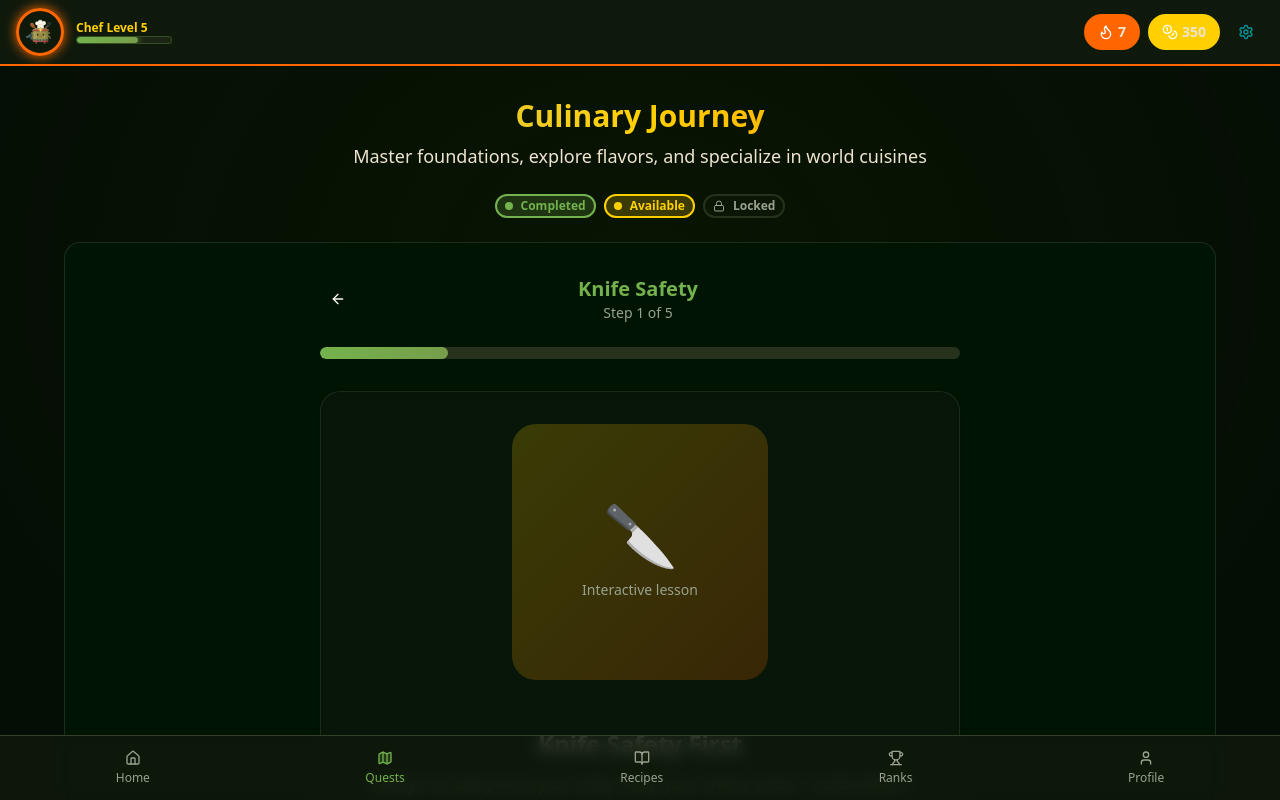
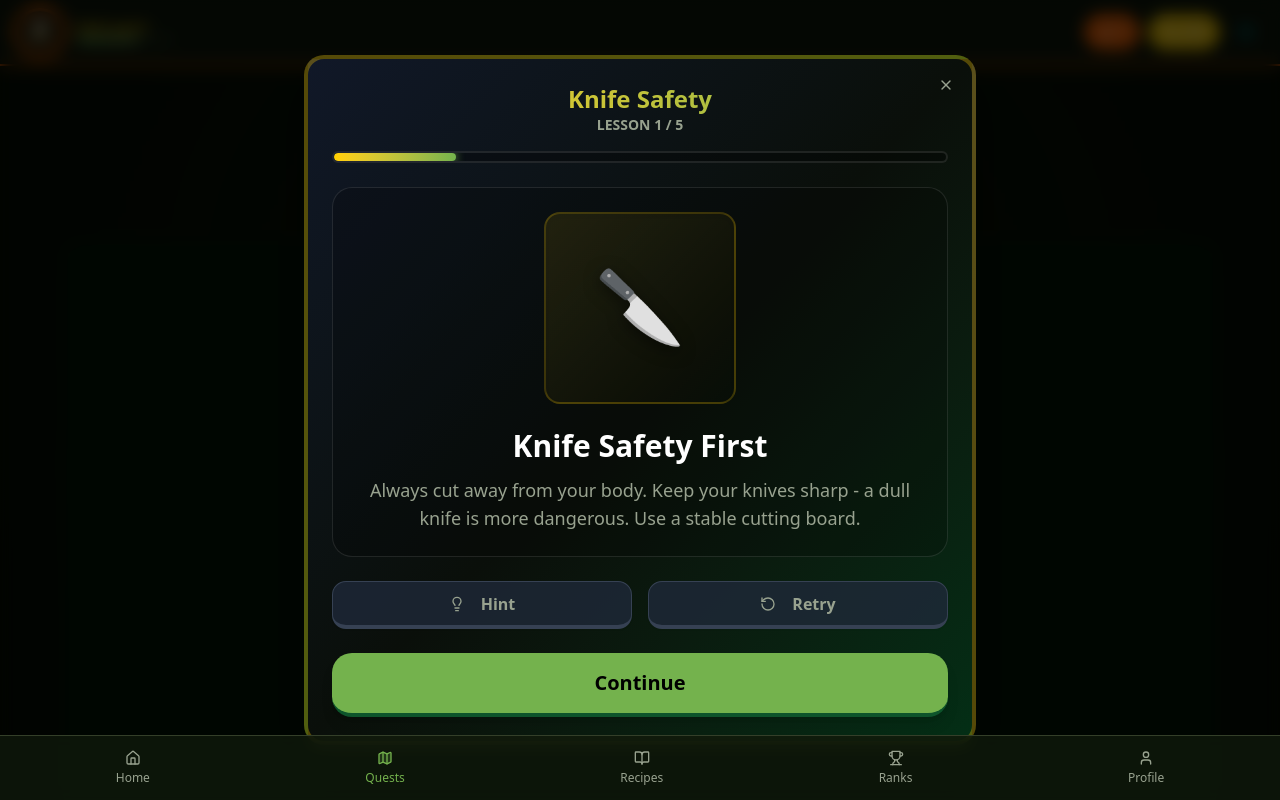
Before and after one commit to NiklasDob/cookquest, a Next.js app: page / in a window 1280 px wide. Both pictures are taken after a click on the button "Knife Safety". Shown: the top 800 px of the page. Built offline with nearby package versions, Linux system fonts and the light colour scheme; no server answers.

Commit message:
Lesson card now looks better but still having a bit of trouble with resizing and the viewport changing in the quest map

```diff
--- a/components/lesson-screen.tsx
+++ b/components/lesson-screen.tsx
@@ -2,8 +2,9 @@
 
 import { Button } from "@/components/ui/button"
 import { Card } from "@/components/ui/card"
-import { ArrowLeft, Lightbulb, RotateCcw } from "lucide-react"
+import { X } from "lucide-react"
 import { useState } from "react"
+import { LessonContent } from "./lesson-content" // We'll extract the content logic for cleanliness
 
 interface LessonScreenProps {
   lesson: {
@@ -19,140 +20,123 @@ export function LessonScreen({ lesson, onComplete, onBack }: LessonScreenProps)
   const totalSteps = 5
 
   const handleNext = () => {
-    console.log("[v0] Current step:", currentStep, "Total steps:", totalSteps)
     if (currentStep < totalSteps) {
       setCurrentStep(currentStep + 1)
     } else {
-      console.log("[v0] Completing lesson")
       onComplete()
     }
   }
 
-  const getLessonContent = () => {
-    if (lesson.title.includes("Salt")) {
-      return {
-        emoji: "🧂",
-        heading: "Understanding Salt",
-        description:
-          "Salt enhances flavors and balances sweetness. Add it gradually and taste as you go. Different salts have different intensities.",
-      }
-    }
-    if (lesson.title.includes("Heat")) {
-      return {
-        emoji: "🔥",
-        heading: "Mastering Heat Control",
-        description:
-          "Low heat for gentle cooking, medium for sautéing, high heat for searing. The pan should be hot before adding ingredients.",
-      }
-    }
-    if (lesson.title.includes("French")) {
-      return {
-        emoji: "🇫🇷",
-        heading: "French Cooking Basics",
-        description:
-          "French cuisine emphasizes technique, quality ingredients, and classic preparations. Master the fundamentals first.",
-      }
-    }
-    if (lesson.title.includes("Asian")) {
-      return {
-        emoji: "🥢",
-        heading: "Asian Cooking Fundamentals",
-        description:
-          "Balance is key: sweet, salty, sour, bitter, and umami. High heat and quick cooking preserve texture and nutrients.",
-      }
-    }
-    if (lesson.title.includes("Knife")) {
-      return {
-        emoji: "🔪",
-        heading: "Knife Safety First",
-        description:
-          "Always cut away from your body. Keep your knives sharp - a dull knife is more dangerous. Use a stable cutting board.",
-      }
-    }
-    if (lesson.title.includes("Cuts")) {
-      return {
-        emoji: "🥕",
-        heading: "Master Basic Cuts",
-        description: "Learn dice, julienne, and chiffonade. Uniform cuts ensure even cooking. Practice makes perfect!",
-      }
-    }
-    return {
-      emoji: "👨‍🍳",
-      heading: lesson.title,
-      description: "Master this essential cooking skill to progress on your culinary journey.",
-    }
-  }
+  return (
+    // Fullscreen Overlay Container (Unchanged)
+    <div className="fixed inset-0 z-50 flex items-center justify-center bg-black/70 p-4 backdrop-blur-sm animate-in fade-in-0 overflow-y-auto">
 
-  const content = getLessonContent()
+      {/* 1. Main Popup Card Frame */}
+      {/* Padding is removed from here (p-0) and moved to the inner scrolling container */}
+      <Card className="relative w-full max-w-2xl border-4 border-[var(--game-yellow)]/30 bg-gradient-to-br from-gray-900 via-[#0a0f0a] to-green-950 p-0 shadow-2xl shadow-[var(--game-yellow)]/10 animate-in zoom-in-95">
 
-  return (
-    <div className="container mx-auto max-w-2xl px-4 py-8">
+        {/* Close button is kept outside the scrollable area for constant access */}
+        <Button variant="ghost" size="icon" onClick={onBack} className="absolute top-2 right-2 z-10 text-muted-foreground hover:text-white">
+          <X className="h-6 w-6" />
+        </Button>
+
+        {/* 2. Inner Scrolling Container */}
+        {/* This div handles the overflow. It has a max-height relative to the viewport (vh)
+            and custom scrollbar styling. All content goes inside this. */}
+        <div className="max-h-[90vh] overflow-y-auto p-6 scrollbar-thin scrollbar-track-transparent scrollbar-thumb-green-800/50 hover:scrollbar-thumb-green-700">
+
             {/* Header */}
-      <div className="mb-6 flex items-center justify-between">
-        <Button variant="ghost" size="icon" onClick={onBack}>
-          <ArrowLeft className="h-5 w-5" />
-        </Button>
-        <div className="flex-1 text-center">
-          <h2 className="text-xl font-bold" style={{ color: "var(--game-green)" }}>
+            <div className="mb-4 text-center">
+              <h2 className="text-2xl font-bold bg-gradient-to-r from-[var(--game-yellow)] to-[var(--game-green)] bg-clip-text text-transparent">
                 {lesson.title}
               </h2>
-          <p className="text-sm text-muted-foreground">
-            Step {currentStep} of {totalSteps}
+              <p className="text-sm font-semibold text-muted-foreground">
+                LESSON {currentStep} / {totalSteps}
               </p>
-        </div>
-        <div className="w-10" />
             </div>
 
             {/* Progress Bar */}
-      <div className="mb-8 h-3 overflow-hidden rounded-full bg-muted">
+            <div className="mb-6 h-3 overflow-hidden rounded-full border-2 border-white/10 bg-black/30">
               <div
-          className="h-full rounded-full bg-gradient-to-r from-[var(--game-green)] to-[var(--game-sage)] transition-all duration-300"
+                className="h-full rounded-full bg-gradient-to-r from-[var(--game-yellow)] to-[var(--game-green)] transition-all duration-300 shadow-[0_0_10px_var(--game-green)]"
                 style={{ width: `${(currentStep / totalSteps) * 100}%` }}
               />
             </div>
 
-      {/* Main Content */}
-      <Card className="mb-6 border-border/50 bg-card/50 p-8 backdrop-blur">
+            {/* Lesson Content and Buttons are passed into a separate component for readability */}
+            <LessonContent lesson={lesson} onNext={handleNext} currentStep={currentStep} totalSteps={totalSteps} />
+        </div>
+      </Card>
+    </div>
+  )
+}
+
+
+// --- New Component for better organization ---
+// `components/lesson-content.tsx`
+
+import { Lightbulb, RotateCcw } from "lucide-react"
+
+// Define props for the new component
+interface LessonContentProps {
+  lesson: { title: string };
+  onNext: () => void;
+  currentStep: number;
+  totalSteps: number;
+}
+
+export function LessonContent({ lesson, onNext, currentStep, totalSteps }: LessonContentProps) {
+
+  // Your getLessonContent function can live here
+  const getLessonContent = () => {
+    if (lesson.title.includes("Salt")) return { emoji: "🧂", heading: "Understanding Salt", description: "Salt enhances flavors and balances sweetness. Add it gradually and taste as you go. Different salts have different intensities." }
+    if (lesson.title.includes("Heat")) return { emoji: "🔥", heading: "Mastering Heat Control", description: "Low heat for gentle cooking, medium for sautéing, high heat for searing. The pan should be hot before adding ingredients." }
+    if (lesson.title.includes("French")) return { emoji: "🇫🇷", heading: "French Cooking Basics", description: "French cuisine emphasizes technique, quality ingredients, and classic preparations. Master the fundamentals first." }
+    if (lesson.title.includes("Asian")) return { emoji: "🥢", heading: "Asian Cooking Fundamentals", description: "Balance is key: sweet, salty, sour, bitter, and umami. High heat and quick cooking preserve texture and nutrients." }
+    if (lesson.title.includes("Knife")) return { emoji: "🔪", heading: "Knife Safety First", description: "Always cut away from your body. Keep your knives sharp - a dull knife is more dangerous. Use a stable cutting board." }
+    if (lesson.title.includes("Cuts")) return { emoji: "🥕", heading: "Master Basic Cuts", description: "Learn dice, julienne, and chiffonade. Uniform cuts ensure even cooking. Practice makes perfect!" }
+    return { emoji: "👨‍🍳", heading: lesson.title, description: "Master this essential cooking skill to progress on your culinary journey." }
+  }
+  const content = getLessonContent();
+
+  return (
+    <>
+      {/* Main Content Area */}
+      <div className="mb-6 rounded-xl border border-white/10 bg-black/20 p-6">
         <div className="mb-6 flex justify-center">
-          <div className="flex h-64 w-64 items-center justify-center rounded-3xl bg-gradient-to-br from-[var(--game-yellow)]/20 to-[var(--game-orange)]/20">
+          <div className="flex h-48 w-48 items-center justify-center rounded-2xl border-2 border-[var(--game-yellow)]/20 bg-gradient-to-br from-[var(--game-yellow)]/10 to-transparent shadow-inner">
             <div className="text-center">
-              <div className="mb-4 text-6xl">{content.emoji}</div>
-              <p className="text-sm font-medium text-muted-foreground">Interactive lesson</p>
+              <div className="mb-2 text-7xl drop-shadow-[0_4px_8px_rgba(0,0,0,0.5)]">{content.emoji}</div>
             </div>
           </div>
         </div>
 
         <div className="text-center">
-          <h3 className="mb-3 text-2xl font-bold text-foreground">{content.heading}</h3>
-          <p className="text-pretty text-muted-foreground">{content.description}</p>
+          <h3 className="mb-3 text-3xl font-bold text-white">{content.heading}</h3>
+          <p className="text-pretty text-lg text-muted-foreground">{content.description}</p>
         </div>
-      </Card>
+      </div>
 
       {/* Action Buttons */}
-      <div className="flex gap-3">
-        <Button variant="outline" size="lg" className="flex-1 border-border/50 bg-card/30">
+      <div className="grid grid-cols-2 gap-4">
+        <Button variant="outline" size="lg" className="h-12 border-b-4 border-gray-700 bg-gray-800/80 text-base font-bold text-muted-foreground transition-transform hover:bg-gray-800/100 active:translate-y-0.5 active:border-b-2">
           <Lightbulb className="mr-2 h-5 w-5" />
           Hint
         </Button>
-        <Button variant="outline" size="lg" className="flex-1 border-border/50 bg-card/30">
+        <Button variant="outline" size="lg" className="h-12 border-b-4 border-gray-700 bg-gray-800/80 text-base font-bold text-muted-foreground transition-transform hover:bg-gray-800/100 active:translate-y-0.5 active:border-b-2">
           <RotateCcw className="mr-2 h-5 w-5" />
           Retry
         </Button>
       </div>
 
+      {/* Main "Continue" Button */}
       <Button
         size="lg"
-        className="mt-4 h-14 w-full rounded-xl border-b-4 border-green-900/50 bg-[var(--game-green)] text-xl font-bold text-primary-foreground transition-transform duration-100 ease-out hover:scale-[1.02] active:translate-y-0.5 active:border-b-2"
-
-        // className="mt-4 w-full text-lg font-bold"
-        style={{
-          backgroundColor: "var(--game-green)",
-          color: "var(--primary-foreground)",
-        }}
-        onClick={handleNext}
+        className="mt-6 h-16 w-full rounded-xl border-b-4 border-green-900 bg-[var(--game-green)] text-xl font-bold text-black shadow-lg shadow-[var(--game-green)]/20 transition-all duration-100 ease-out hover:bg-[var(--game-yellow)] hover:shadow-[var(--game-yellow)]/30 active:translate-y-0.5 active:border-b-2"
+        onClick={onNext}
       >
-        {currentStep === totalSteps ? "Complete Lesson" : "Next Step"}
+        {currentStep === totalSteps ? "Complete Lesson ✨" : "Continue"}
       </Button>
-    </div>
+    </>
   )
 }
--- a/components/quest-map.tsx
+++ b/components/quest-map.tsx
@@ -1,8 +1,8 @@
 "use client"
 
-import { useState, useCallback, useEffect } from "react"
+import { useState, useCallback, useEffect, useMemo, useRef } from "react"
 import Dagre from '@dagrejs/dagre';
-import  {
+import {
   ReactFlow,
   Background,
   Edge,
@@ -33,43 +33,32 @@ interface Quest {
   prerequisites: number[]
 }
 
-// --- Your original game data, but WITHOUT the `position` property ---
+// --- Your original game data, WITHOUT the `position` property ---
 const initialQuestNodes: Quest[] = [
   // Foundation Skills
   { id: 1, title: "Knife Safety", type: "lesson", category: "foundation", status: "completed", stars: 3, maxStars: 3, prerequisites: [] },
   { id: 2, title: "Basic Cuts", type: "lesson", category: "foundation", status: "available", stars: 0, maxStars: 3, prerequisites: [1] },
   { id: 3, title: "Measuring", type: "lesson", category: "foundation", status: "locked", stars: 0, maxStars: 3, prerequisites: [1] },
-  // ... PASTE THE REST OF YOUR NODES HERE, making sure to REMOVE the `position` property from all of them
   { id: 4, title: "Salt & Seasoning", type: "concept", category: "flavor", status: "locked", stars: 0, maxStars: 3, prerequisites: [2, 3] },
   { id: 7, title: "Heat Control", type: "lesson", category: "technique", status: "locked", stars: 0, maxStars: 3, prerequisites: [2, 3] },
   { id: 10, title: "Simple Soup", type: "challenge", category: "technique", status: "locked", stars: 0, maxStars: 3, prerequisites: [2, 3] },
   { id: 11, title: "GREATNESS", type: "lesson", category: "technique", status: "locked", stars: 0, maxStars: 3, prerequisites: [10, 3] },
-  // { id: 10, title: "Simple Soup", type: "challenge", category: "technique", status: "locked", stars: 0, maxStars: 3, prerequisites: [2, 3] },
 ];
 
 const nodeTypes = {
   questNode: QuestNodeComponent,
 };
 
-// --- Dagre Layouting Function (based on the official example) ---
-const getLayoutedElements = (nodes: Node<QuestNodeData>[], edges: Edge[], direction: 'TB' | 'LR') => {
+// --- Dagre Layouting Function (Unchanged) ---
+const getLayoutedElements = (nodes: Node[], edges: Edge[], direction: 'TB' | 'LR') => {
   const g = new Dagre.graphlib.Graph().setDefaultEdgeLabel(() => ({}));
   g.setGraph({ rankdir: direction, nodesep: 50, ranksep: 80 });
-
-  nodes.forEach((node) => {
-    // Use a fixed size for now, since custom nodes might not report dimensions correctly on the first pass
-    g.setNode(node.id, { ...node, width: 128, height: 128 });
-  });
-
+  nodes.forEach((node) => g.setNode(node.id, { ...node, width: 128, height: 128 }));
   edges.forEach((edge) => g.setEdge(edge.source, edge.target));
-
   Dagre.layout(g);
-
   return {
     nodes: nodes.map((node) => {
       const { x, y } = g.node(node.id);
-      // We are shifting the node position (anchor=center) to the top left
-      // so it matches the React Flow anchor point (top left).
       return { ...node, position: { x: x - 128 / 2, y: y - 128 / 2 } };
     }),
     edges,
@@ -79,67 +68,81 @@ const getLayoutedElements = (nodes: Node<QuestNodeData>[], edges: Edge[], direct
 
 // --- The Main Component that handles the Flow logic ---
 const QuestFlow = () => {
-  // Your original game logic state remains
-  const [questData, setQuestData] = useState<Quest[]>(initialQuestNodes)
-  const [selectedLesson, setSelectedLesson] = useState<Quest | null>(null)
-  const [showReward, setShowReward] = useState(false)
+  const [questData, setQuestData] = useState<Quest[]>(initialQuestNodes);
+  const [selectedLesson, setSelectedLesson] = useState<Quest | null>(null);
+  const [showReward, setShowReward] = useState(false);
 
-  // React Flow state hooks
   const [nodes, setNodes, onNodesChange] = useNodesState<QuestNodeData>([]);
   const [edges, setEdges, onEdgesChange] = useEdgesState([]);
   const { fitView } = useReactFlow();
+  const isInitialRender = useRef(true);
 
   const handleNodeClick = (nodeData: Quest) => {
     if (nodeData.status !== "locked") {
-      setSelectedLesson(nodeData)
+      setSelectedLesson(nodeData);
     }
-  }
+  };
 
-  // This effect synchronizes your game data (questData) with React Flow's nodes and edges
-  useEffect(() => {
-    // Create nodes with placeholder positions
-    const unpositionedNodes: Node<QuestNodeData>[] = questData.map((quest) => ({
+  // 1. Calculate the stable layout ONCE using useMemo
+  const stableLayout = useMemo(() => {
+    const allNodes = initialQuestNodes.map(quest => ({
       id: quest.id.toString(),
-      type: "questNode",
+      type: "questNode" as const,
       position: { x: 0, y: 0 },
       data: { ...quest, onClick: handleNodeClick },
     }));
 
-    const visibleEdges: Edge[] = [];
-    questData.forEach((targetQuest) => {
-      targetQuest.prerequisites.forEach((prereqId) => {
-        const sourceNode = questData.find((n) => n.id === prereqId);
-        if (sourceNode && sourceNode.status === 'completed') {
-          const isTargetAvailable = targetQuest.status === 'available';
-          const isTargetCompleted = targetQuest.status === 'completed';
-          visibleEdges.push({
-            id: `e-${prereqId}-${targetQuest.id}`,
-            source: prereqId.toString(),
-            target: targetQuest.id.toString(),
-            type: "smoothstep",
-            animated: isTargetAvailable,
-            style: { strokeWidth: 2, stroke: isTargetAvailable || isTargetCompleted ? 'var(--game-green)' : 'rgba(100, 116, 139, 0.4)', strokeDasharray: "6,4", opacity: isTargetAvailable || isTargetCompleted ? 0.8 : 0.5 },
-          });
-        }
+    const allEdges: Edge[] = [];
+    initialQuestNodes.forEach((quest) => {
+      quest.prerequisites.forEach((prereqId) => {
+        allEdges.push({ id: `e-${prereqId}-${quest.id}`, source: prereqId.toString(), target: quest.id.toString() });
       });
     });
 
-    // Run the layout algorithm
-    const { nodes: layoutedNodes, edges: layoutedEdges } = getLayoutedElements(
-      unpositionedNodes,
-      visibleEdges,
-      'TB' // 'TB' for Top-to-Bottom
-    );
+    return getLayoutedElements(allNodes, allEdges, 'TB');
+  }, []); // Empty dependency array means this runs only once
 
-    setNodes(layoutedNodes);
-    setEdges(layoutedEdges);
 
-    // After the layout is set, fit the view
-    window.requestAnimationFrame(() => {
-      fitView();
+  // 2. Synchronize the UI with the current game state
+  useEffect(() => {
+    // Update nodes with the latest status from questData, but keep stable positions
+    const updatedNodes = stableLayout.nodes.map(layoutNode => {
+      const currentQuest = questData.find(q => q.id.toString() === layoutNode.id);
+      return {
+        ...layoutNode,
+        data: {
+          ...layoutNode.data,
+          ...currentQuest,
+        },
+      };
     });
 
-  }, [questData, setNodes, setEdges, fitView]); // Re-run whenever the source data changes
+    // Dynamically filter which edges should be visible
+    const visibleEdges = stableLayout.edges.filter(edge => {
+      const sourceQuest = questData.find(q => q.id.toString() === edge.source);
+      return sourceQuest?.status === 'completed';
+    }).map(edge => {
+      // Add styling to the visible edges
+      const sourceNode = questData.find(n => n.id.toString() === edge.source);
+      const targetNode = questData.find(n => n.id.toString() === edge.target);
+      const isTargetAvailable = targetNode?.status === 'available';
+      const isTargetCompleted = targetNode?.status === 'completed';
+      return {
+        ...edge,
+        type: "smoothstep",
+        animated: isTargetAvailable,
+        style: { strokeWidth: 2, stroke: isTargetAvailable || isTargetCompleted ? 'var(--game-green)' : 'rgba(100, 116, 139, 0.4)', strokeDasharray: "6,4", opacity: isTargetAvailable || isTargetCompleted ? 0.8 : 0.5 },
+      }
+    });
+
+    setNodes(updatedNodes);
+    setEdges(visibleEdges);
+
+    // if (isInitialRender.current) {
+    //     window.requestAnimationFrame(() => fitView());
+    //     isInitialRender.current = false;
+    // }
+  }, [questData, stableLayout, setNodes, setEdges, fitView]);
 
 
   const handleLessonComplete = () => {
@@ -156,18 +159,15 @@ const QuestFlow = () => {
       }
       return node;
     });
-
     setQuestData(finalQuests);
     setSelectedLesson(null);
     setShowReward(true);
   };
 
-
   if (selectedLesson) {
     return <LessonScreen lesson={selectedLesson} onComplete={handleLessonComplete} onBack={() => setSelectedLesson(null)} />;
   }
 
-  // The main return wraps the ReactFlow component
   return (
     <div className="h-full w-full">
       <ReactFlow
@@ -178,7 +178,9 @@ const QuestFlow = () => {
         nodeTypes={nodeTypes}
         nodesDraggable={false}
         nodesConnectable={false}
-        fitView
+        autoPanOnNodeFocus={false}
+        autoPanOnConnect={false}
+        fitView={false}
       >
         <Background color="#4f4f4f" gap={24} variant={"dots"} />
       </ReactFlow>
@@ -187,8 +189,6 @@ const QuestFlow = () => {
   );
 };
 
-
-// --- The final export wraps everything in the ReactFlowProvider ---
 export function QuestMap() {
   return (
     <>
@@ -203,7 +203,7 @@ export function QuestMap() {
           </p>
         </div>
         <div className="mb-6 flex flex-wrap justify-center gap-2">
-          {/* Badges are unchanged */}
+          {/* Badges */}
           <Badge variant="outline" className="border-2 border-[var(--game-green)] bg-[var(--game-green)]/20 text-[var(--game-green)] font-semibold" >
             <div className="mr-1 h-2 w-2 rounded-full bg-[var(--game-green)]" /> Completed
           </Badge>
--- a/package.json
+++ b/package.json
@@ -79,6 +79,7 @@
     "eslint-config-next": "15.5.4",
     "npm-run-all": "^4.1.5",
     "prettier": "^3.5.3",
+    "tailwind-scrollbar": "^4.0.2",
     "tailwindcss": "^4.1.14",
     "tw-animate-css": "^1.4.0",
     "typescript": "^5"
```
Also changed, not shown: 1 other file (tests, documents, lock files or other folders). Lines whose indentation alone changed are shown as unchanged.
